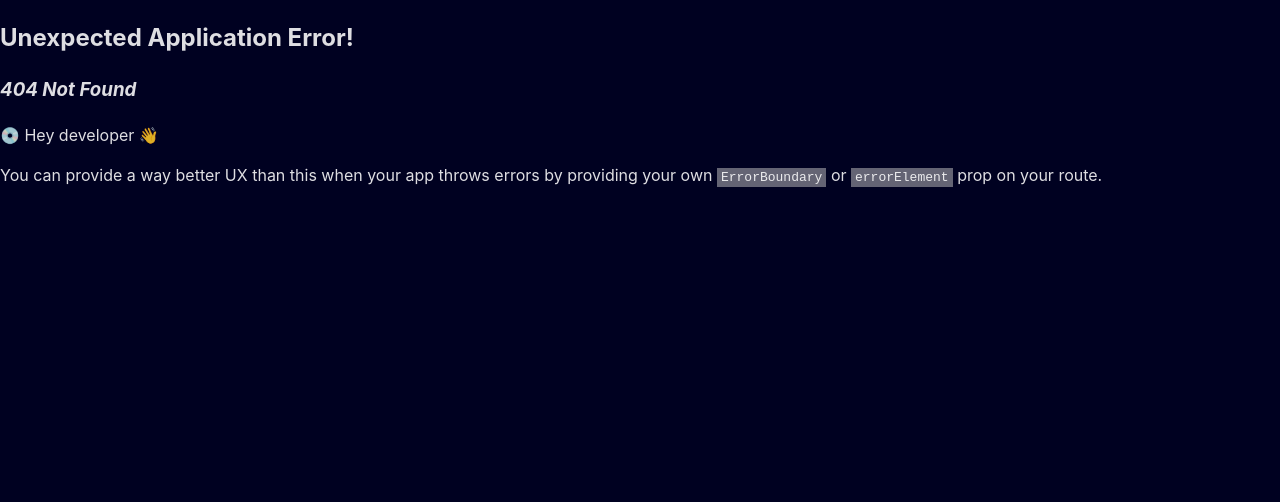
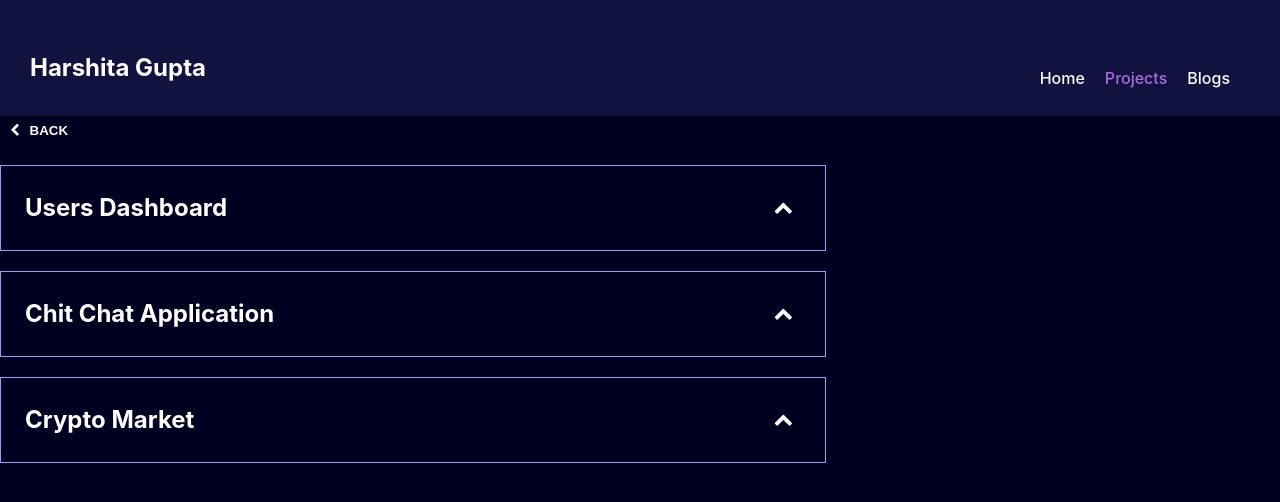
Before and after one commit to HarshitaGupta16/harshitagupta, a React (Vite) app: page /projects/big-projects in a window 1280 px wide. Before the commit this address had no page. Shown: the top 502 px of the page. Built offline with nearby package versions, Linux system fonts and the light colour scheme.

Commit message:
created BigProjects section in Projects & added route in main Changed id for frontendeval and small apps - removed uuid to resolve not found error Changed Projects style moved project types' links in center

```diff
--- a/src/components/common/Accordian.module.css
+++ b/src/components/common/Accordian.module.css
@@ -1,5 +1,5 @@
 .accordian {
-  padding: 24px;
+  padding: 12px;
   width: 800px;
   border: 1px solid #9c97f1;
   color: white;
@@ -40,14 +40,19 @@
 .chevron {
   background-color: inherit !important;
   font-size: 1.2rem;
+  padding: 0px 20px;
 }
 
 .chevron:hover {
   outline: 1px solid lightblue;
   border-radius: 50%;
-  padding: 0 15px;
 }
 
 .date {
   font-size: 12px;
 }
+
+.description {
+  white-space: pre-line;
+  margin-left: 10px;
+}
--- a/src/components/common/Accordian.tsx
+++ b/src/components/common/Accordian.tsx
@@ -30,9 +30,15 @@ const Accordian = ({
     <div className={styles.accordian}>
       <div className={styles["accordian-header"]}>
         {mainCategory === "projects" ? (
-          <Link to={`/${mainCategory}/${category}/${id}`}>
-            <div className={styles.title}>{title}</div>
-          </Link>
+          category === "big-projects" && link ? (
+            <Link to={link} target="_blank">
+              <div className={styles.title}>{title}</div>
+            </Link>
+          ) : (
+            <Link to={`/${mainCategory}/${category}/${id}`}>
+              <div className={styles.title}>{title}</div>
+            </Link>
+          )
         ) : (
           <div className={styles.title}>{title}</div>
         )}
@@ -50,7 +56,14 @@ const Accordian = ({
       </div>
       {isOpen &&
         (!image ? (
-          <div>{description}</div>
+          <>
+            {date && (
+              <span className={styles.date} style={{ marginLeft: "10px" }}>
+                {date}
+              </span>
+            )}
+            <div className={styles.description}>{description}</div>
+          </>
         ) : (
           <div className={styles["blogs-content"]}>
             <img src={image} alt={title.split("")[0]} />
--- a/src/components/projects/Projects.module.css
+++ b/src/components/projects/Projects.module.css
@@ -1,3 +1,9 @@
+.nav-items ul {
+  display: flex;
+  flex-direction: column;
+  align-items: center;
+}
+
 .nav-items ul li {
   list-style: none;
   border: 2px solid white;
@@ -6,7 +12,7 @@
   margin-top: 20px;
   background-color: #847fee;
   color: white;
-  padding: 5px;
+  padding: 5px 15px;
   display: flex;
   justify-content: center;
   cursor: pointer;
@@ -14,6 +20,7 @@
 
 .nav-items ul li:hover {
   background-color: #010435;
+  padding: 10px 25px;
 }
 
 .project-type a {
--- a/src/components/projects/Projects.tsx
+++ b/src/components/projects/Projects.tsx
@@ -12,6 +12,9 @@ const Projects = () => {
           <li className={styles["project-type"]}>
             <Link to="/projects/small-apps">Small Projects</Link>
           </li>
+          <li className={styles["project-type"]}>
+            <Link to="/projects/big-projects">Big Projects</Link>
+          </li>
         </ul>
       </div>
     </div>
--- /dev/null
+++ b/src/components/projects/big-projects/BigProjects.tsx
@@ -0,0 +1,25 @@
+import { BigProjectsData } from "../../../utils/bigProjectsData";
+import Accordian from "../../common/Accordian";
+
+const BigProjects = () => {
+  return (
+    <div>
+      {BigProjectsData.map((project) => {
+        return (
+          <Accordian
+            key={project.id}
+            id={project.id}
+            title={project.title}
+            description={project.description}
+            link={project.link}
+            category="big-projects"
+            mainCategory="projects"
+            date={project.date}
+          />
+        );
+      })}
+    </div>
+  );
+};
+
+export default BigProjects;
--- a/src/main.tsx
+++ b/src/main.tsx
@@ -10,6 +10,7 @@ import Frontendeval from "./components/projects/frontendeval/Frontendeval.tsx";
 import FrontendLink from "./components/projects/frontendeval/FrontendLink.tsx";
 import Home from "./components/Home/Home";
 import Blogs from "./components/blogs/Blogs.tsx";
+import BigProjects from "./components/projects/big-projects/BigProjects.tsx";
 
 const router = createBrowserRouter([
   {
@@ -61,6 +62,15 @@ const router = createBrowserRouter([
         ),
       },
       {
+        path: "/projects/big-projects",
+        element: (
+          <>
+            <BackButton />
+            <BigProjects />
+          </>
+        ),
+      },
+      {
         path: "blogs/",
         element: <Blogs />,
       },
--- /dev/null
+++ b/src/utils/bigProjectsData.tsx
@@ -0,0 +1,26 @@
+export const BigProjectsData = [
+  {
+    id: "3",
+    title: "Users Dashboard",
+    description:
+      "Application build using ReactJS for frontend, Firebase storage for database and Firebase Authentication. User authentication on login, only admins and users created by admin can login that is Role based authentication. Administrator can create, edit and delete users.",
+    link: "https://users-dashboard-ui.vercel.app/",
+    date: "8 April 2023",
+  },
+  {
+    id: "2",
+    title: "Chit Chat Application",
+    description:
+      "MERN chat application where user can login or sign up to do one on one chat and group chats. MongoDB is used as database to store chats. Also created APIs for one on one chats and group chats.",
+    link: "https://chit-chat-karo.vercel.app/",
+    date: "8 April 2023",
+  },
+  {
+    id: "1",
+    title: "Crypto Market",
+    description:
+      "Application that tracks daily, monthly and yearly profits and loss on a crypto currency. \n With firebase added user authentication for login and sign up also add coins to watchlist\n using Firestore",
+    link: "https://trycryptomarket.netlify.app/",
+    date: "25 Mar 2023",
+  },
+];
--- a/src/utils/frontendevalData.tsx
+++ b/src/utils/frontendevalData.tsx
@@ -1,9 +1,8 @@
-import { v4 as uuid4 } from "uuid";
 import ImageCarousel from "../components/projects/frontendeval/imageCarousel/ImageCarousel";
 
 export const frontendevalData = [
   {
-    id: uuid4(),
+    id: "1",
     title: "Image Carousel",
     description:
       "This is an image carousel build in react where image updates in every 3 seconds. \n Image can be done next and previous with 2 buttons.",
--- a/src/utils/smallAppsData.tsx
+++ b/src/utils/smallAppsData.tsx
@@ -1,9 +1,8 @@
-import { v4 as uuid4 } from "uuid";
 import PasswordGenerator from "../components/projects/small-apps/PasswordGenerator";
 
 export const smallAppsData = [
   {
-    id: uuid4(),
+    id: "1",
     title: "Password Generator",
     description:
       "This app randomly generates secure passwords as per user's requirement.\n This is built in ReactJS.",
```
